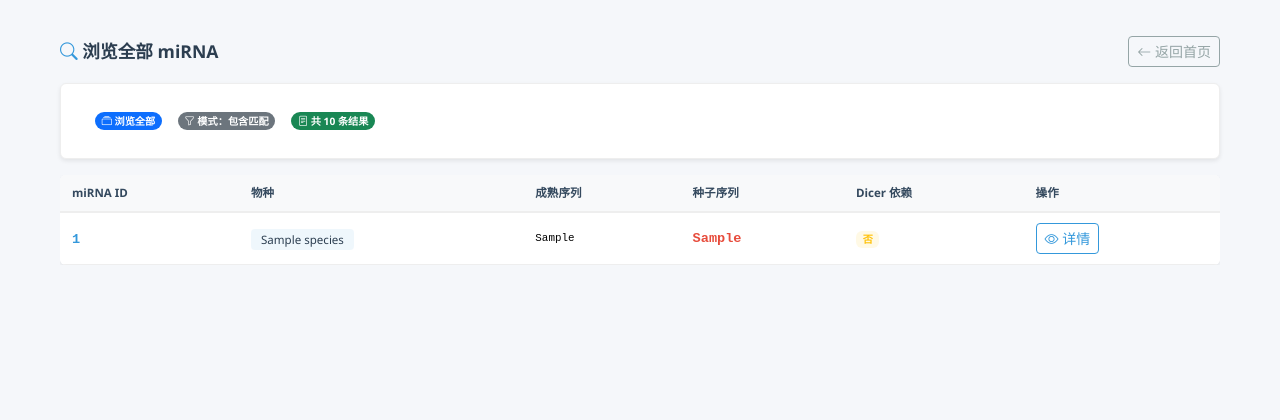
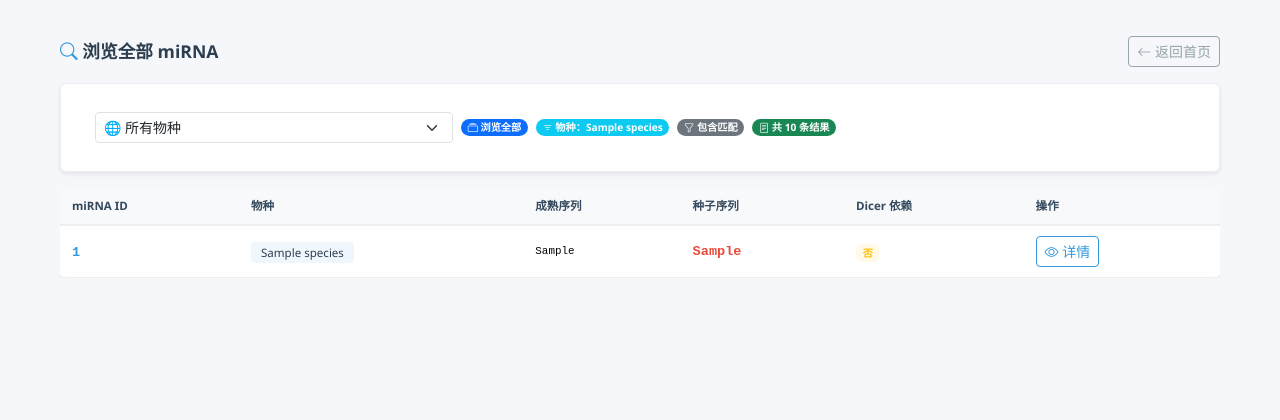
Before and after one commit to xiaoyuer-lyx/miRNA_DB, a Flask app: template templates/results.html in a window 1280 px wide. Shown: the top 420 px of the page. Run offline with Flask 3, Linux system fonts and the light colour scheme; the template is opened without the code that fills it: most values are stand-ins (such as "Sample title", 1, 10 or a date in 2020); some libraries are stand-ins or nearby versions.

Commit message:
Feat: add species filter dropdown to search
- index.html: search box now has species dropdown (All/Homo/Mus/Drosophila)
- index.html: quick buttons pass full species name to filter results
- results.html: species dropdown switcher on results page
- results.html: pagination/all links preserve species filter
- db.py: search_mirna() accepts optional species param to filter by species
- app.py: search route passes species to template
- style.css: .search-species-select styling

Co-Authored-By: Claude <noreply@anthropic.com>

```diff
--- a/app.py
+++ b/app.py
@@ -182,17 +182,18 @@ def index():
 def search():
     """Search results page with pagination.
     空关键词 = 浏览全部，不报错。
+    支持 species 参数限定物种。
     """
     keyword = request.args.get("q", "").strip()
     mode = request.args.get("mode", "contains")
+    species = request.args.get("species", "all")
     page = request.args.get("page", 1, type=int)
     per_page = 20
 
     if not keyword:
-        # 空关键词 = 浏览全部，查所有记录
-        results = search_mirna("", mode)
+        results = search_mirna("", mode, species)
     else:
-        results = search_mirna(keyword, mode)
+        results = search_mirna(keyword, mode, species)
     total = len(results)
 
     # Paginate
@@ -206,6 +207,7 @@ def search():
         results=page_results,
         keyword=keyword,
         mode=mode,
+        species=species,
         page=page,
         total_pages=total_pages,
         total=total,
--- a/static/style.css
+++ b/static/style.css
@@ -333,6 +333,18 @@ a:hover {
     border-right: 1px solid var(--border-color);
 }
 
+.search-species-select {
+    padding: 10px 14px;
+    border: none;
+    background: #f8f9fa;
+    color: var(--text-label);
+    font-size: 0.85em;
+    cursor: pointer;
+    outline: none;
+    border-right: 1px solid var(--border-color);
+    min-width: 110px;
+}
+
 .search-input {
     flex: 1;
     padding: 12px 16px;
--- a/templates/results.html
+++ b/templates/results.html
@@ -12,19 +12,42 @@
     </a>
 </div>
 
+<!-- Filters: Species + Summary -->
 <div class="card search-summary-card mb-3">
     <div class="card-body">
-        <div class="d-flex align-items-center flex-wrap gap-3">
+        <div class="row g-2 align-items-center">
+            <div class="col-md-4">
+                <form action="{{ url_for('search') }}" method="GET" class="d-flex gap-2">
+                    <input type="hidden" name="q" value="{{ keyword }}">
+                    <input type="hidden" name="mode" value="{{ mode }}">
+                    <select name="species" class="form-select form-select-sm" onchange="this.form.submit()">
+                        <option value="all" {% if species == 'all' or not species %}selected{% endif %}>🌐 所有物种</option>
+                        <option value="Homo sapiens" {% if species == 'Homo sapiens' %}selected{% endif %}>🧑 Homo sapiens</option>
+                        <option value="Mus musculus" {% if species == 'Mus musculus' %}selected{% endif %}>🐭 Mus musculus</option>
+                        <option value="Drosophila melanogaster" {% if species == 'Drosophila melanogaster' %}selected{% endif %}>🪰 Drosophila melanogaster</option>
+                    </select>
+                    <noscript><button type="submit" class="btn btn-sm btn-primary">筛选</button></noscript>
+                </form>
+            </div>
+            <div class="col-md-8">
+                <div class="d-flex align-items-center flex-wrap gap-2">
                     <span class="badge bg-primary rounded-pill">
                         <i class="bi bi-collection"></i>
                         {% if keyword %}关键词：{{ keyword }}{% else %}浏览全部{% endif %}
                     </span>
+                    {% if species and species != 'all' %}
+                    <span class="badge bg-info rounded-pill">
+                        <i class="bi bi-filter"></i> 物种：{{ species }}
+                    </span>
+                    {% endif %}
                     <span class="badge bg-secondary rounded-pill">
-                <i class="bi bi-funnel"></i> 模式：{{ '精确匹配' if mode == 'exact' else '包含匹配' }}
+                        <i class="bi bi-funnel"></i> {{ '精确匹配' if mode == 'exact' else '包含匹配' }}
                     </span>
                     <span class="badge bg-success rounded-pill">
                         <i class="bi bi-file-text"></i> 共 {{ total }} 条结果
                     </span>
+                </div>
+            </div>
         </div>
     </div>
 </div>
@@ -81,7 +104,7 @@
     <ul class="pagination justify-content-center">
         {% if page > 1 %}
         <li class="page-item">
-            <a class="page-link" href="{{ url_for('search', q=keyword, mode=mode, page=page-1) }}">
+            <a class="page-link" href="{{ url_for('search', q=keyword, mode=mode, species=species, page=page-1) }}">
                 <i class="bi bi-chevron-left"></i>
             </a>
         </li>
@@ -90,24 +113,24 @@
         {% set start_page = [1, page-3]|max %}
         {% set end_page = [total_pages, page+3]|min %}
         {% if start_page > 1 %}
-        <li class="page-item"><a class="page-link" href="{{ url_for('search', q=keyword, mode=mode, page=1) }}">1</a></li>
+        <li class="page-item"><a class="page-link" href="{{ url_for('search', q=keyword, mode=mode, species=species, page=1) }}">1</a></li>
         {% if start_page > 2 %}<li class="page-item disabled"><span class="page-link">…</span></li>{% endif %}
         {% endif %}
 
         {% for p in range(start_page, end_page+1) %}
         <li class="page-item {% if p == page %}active{% endif %}">
-            <a class="page-link" href="{{ url_for('search', q=keyword, mode=mode, page=p) }}">{{ p }}</a>
+            <a class="page-link" href="{{ url_for('search', q=keyword, mode=mode, species=species, page=p) }}">{{ p }}</a>
         </li>
         {% endfor %}
 
         {% if end_page < total_pages %}
         {% if end_page < total_pages - 1 %}<li class="page-item disabled"><span class="page-link">…</span></li>{% endif %}
-        <li class="page-item"><a class="page-link" href="{{ url_for('search', q=keyword, mode=mode, page=total_pages) }}">{{ total_pages }}</a></li>
+        <li class="page-item"><a class="page-link" href="{{ url_for('search', q=keyword, mode=mode, species=species, page=total_pages) }}">{{ total_pages }}</a></li>
         {% endif %}
 
         {% if page < total_pages %}
         <li class="page-item">
-            <a class="page-link" href="{{ url_for('search', q=keyword, mode=mode, page=page+1) }}">
+            <a class="page-link" href="{{ url_for('search', q=keyword, mode=mode, species=species, page=page+1) }}">
                 <i class="bi bi-chevron-right"></i>
             </a>
         </li>
@@ -121,7 +144,7 @@
     <div class="card-body text-center py-5">
         <i class="bi bi-inbox" style="font-size: 3rem; color: #bdc3c7;"></i>
         <h5 class="mt-3" style="color: #7f8c8d;">未找到相关 miRNA 记录</h5>
-        <p style="color: #95a5a6;">尝试更换关键词或选择「包含匹配」模式</p>
+        <p style="color: #95a5a6;">尝试更换关键词或切换物种筛选</p>
         <a href="{{ url_for('index') }}" class="btn btn-primary">
             <i class="bi bi-house-door"></i> 返回首页
         </a>
```
Also changed, not shown: db.py (+16 -6 lines), templates/index.html (+9 -3 lines). Lines whose indentation alone changed are shown as unchanged.
